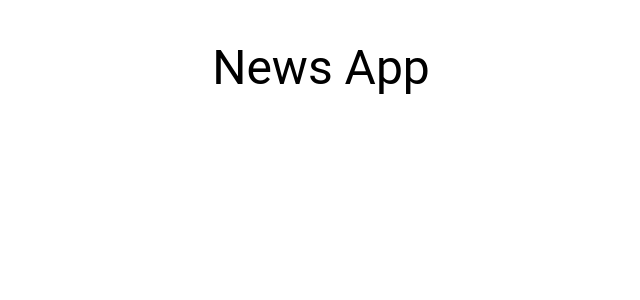
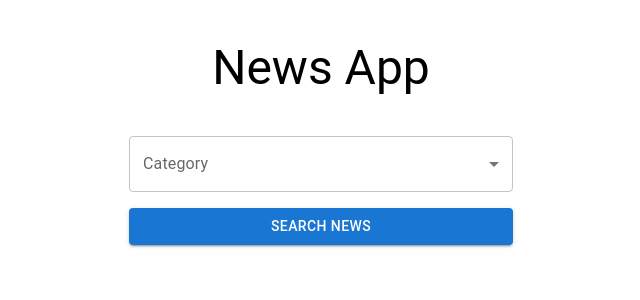
Before and after one commit to jairpss/news-api-project, a React (Vite) app: page / in a window 1280 px wide. Shown: the top 300 px of the page, without its empty margins (319-959 px from the left). Built offline with nearby package versions, Linux system fonts and the light colour scheme.

Commit message:
creating the form

```diff
--- a/src/App.jsx
+++ b/src/App.jsx
@@ -1,5 +1,5 @@
 import { Container, Grid, Typography } from '@mui/material'
-
+import Form from './components/Form'
 
 function App() {
 
@@ -12,6 +12,19 @@
               News App
             </Typography>
         </header>
+
+        <Grid
+          container
+          direction='row'
+          justifyContent='center'
+          alignItems='center'
+        >
+          <Grid item xs={12} sm={10} md={6} lg={4}>
+              <Form />
+          </Grid>
+        </Grid>
+
+
     </Container>
   )
 }
--- /dev/null
+++ b/src/components/Form.jsx
@@ -0,0 +1,39 @@
+import { FormControl, InputLabel, Select, MenuItem, Button, Box } from "@mui/material"
+
+const CATEGORY = [
+    { value: 'general', label: 'General'},
+    { value: 'business', label: 'Business'},
+    { value: 'entertainment', label: 'Entertainment'},
+    { value: 'health', label: 'Health'},
+    { value: 'science', label: 'Science'},
+    { value: 'sports', label: 'Sports'},
+    { value: 'technology', label: 'Technology'},
+]
+
+const Form = () => {
+  return (
+    <form>
+        <FormControl fullWidth>
+            <InputLabel>Category</InputLabel>
+            <Select label="Category">
+                {CATEGORY.map(category => (
+                    <MenuItem
+                        key={category.value}
+                        value={category.value}
+                    >
+                        {category.label}
+                    </MenuItem>
+                ))}
+            </Select>
+            <Box sx={{marginTop: 2}}>
+                <Button fullWidth variant="contained" color="primary">
+                    Search News
+                </Button>
+            </Box>
+
+        </FormControl>
+    </form>
+  )
+}
+
+export default Form
```
